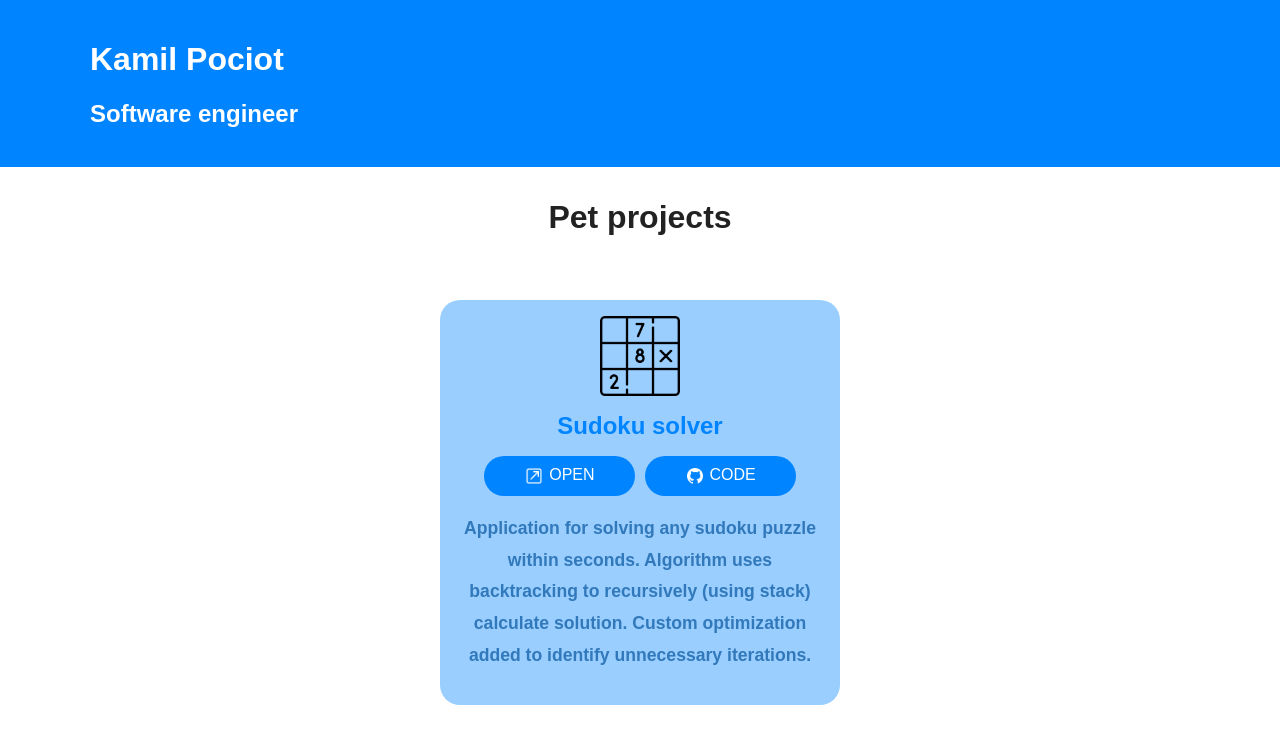
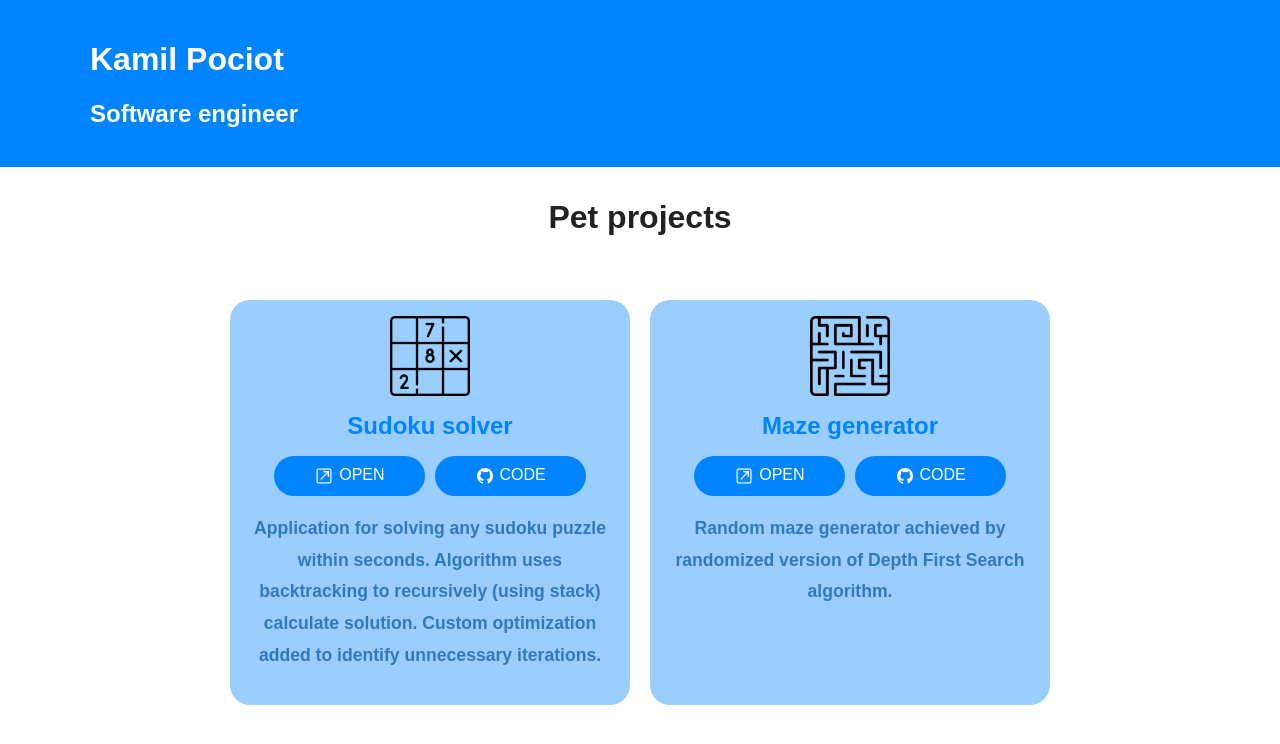
Before and after one commit to kamil-pociot/kamil-pociot.github.io, a website built with Parcel: page index.html in a window 1280 px wide. Built offline with nearby package versions, Linux system fonts and the light colour scheme.

Commit message:
maze generator

```diff
--- a/index.html
+++ b/index.html
@@ -49,6 +49,17 @@
         to recursively (using stack) calculate solution. Custom optimization added to identify unnecessary
         iterations. </p>
     </div>
+    <div class="project-card">
+      <img src="./images/maze.png" alt="">
+      <h4>Maze generator</h4>
+      <div class="links-container">
+        <a href="maze-generator" target="_blank"><img class="link-icon" src="./images/link-icon.png" alt="">OPEN</a>
+        <a href="https://github.com/kamil-pociot/maze-generator/" target="_blank"><img class="link-icon"
+                                                                                      src="./images/github-icon.png"
+                                                                                      alt="">CODE</a>
+      </div>
+      <p>Random maze generator achieved by randomized version of Depth First Search algorithm.</p>
+    </div>
   </div>
 </section>
 
```
Also changed, not shown: images/maze.png (added).
